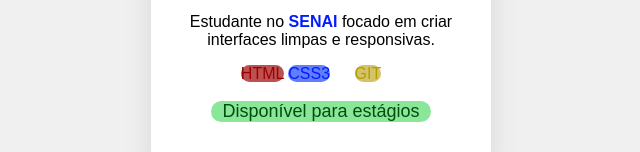
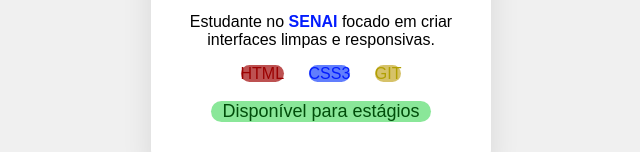
Before and after one commit to YagoXavier2004/Cracha_virtual_Yago_e_Luiz, a plain HTML site: page index.html in a window 1280 px wide. Shown: the part 455-607 px from the top of the page, without its empty margins (319-959 px from the left). Drawn offline with Linux system fonts and the light colour scheme.

Commit message:
alinhado as spaces do html css e git

```diff
--- a/style.css
+++ b/style.css
@@ -29,22 +29,26 @@ margin: 15px 0 5px;
 color: #222;}
 
 .skill_html {
+    margin-left: 10px;
+    margin-right: 10px;
     font-size: 10;
-  background-color: #bd5151;
-  border-radius: 20px;
-  color: #9b0101;
+    background-color: #bd5151;
+    border-radius: 10px;
+    color: #9b0101;
 }
 
 .skill_css {
+    margin-left: 10px;
+    margin-right: 10px;
     font-size: 10;
-  background-color: #617efd;
-  border-radius: 20px;
-  color: #031cfd;
+    background-color: #617efd;
+    border-radius: 20px;
+    color: #031cfd;
 }
 
 .skill_git {
-    margin-left: 20px;
-    margin-right: 20px;
+    margin-left: 10px;
+    margin-right: 10px;
     font-size: 10;
     background-color: #d6c269;
     border-radius: 20px;
```
